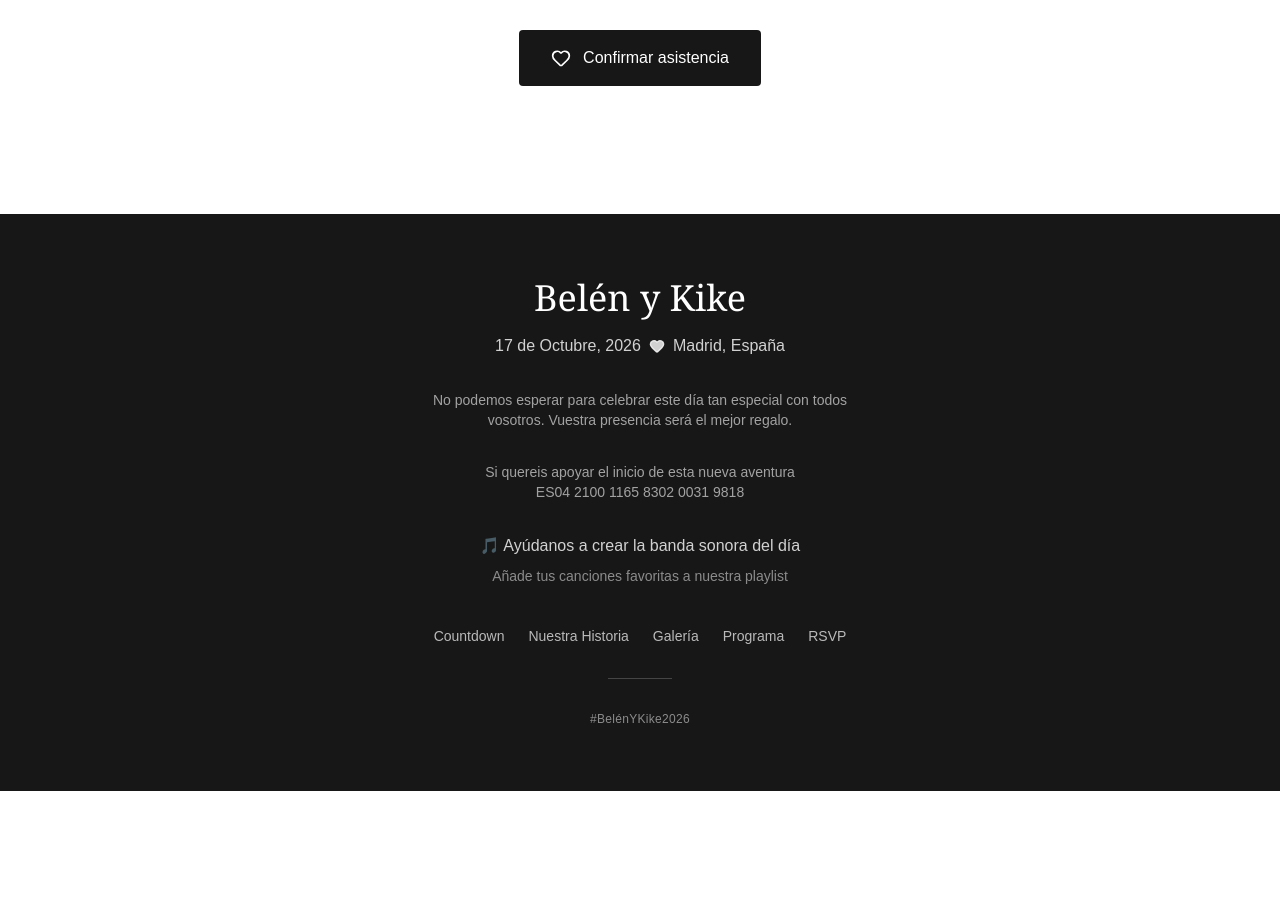
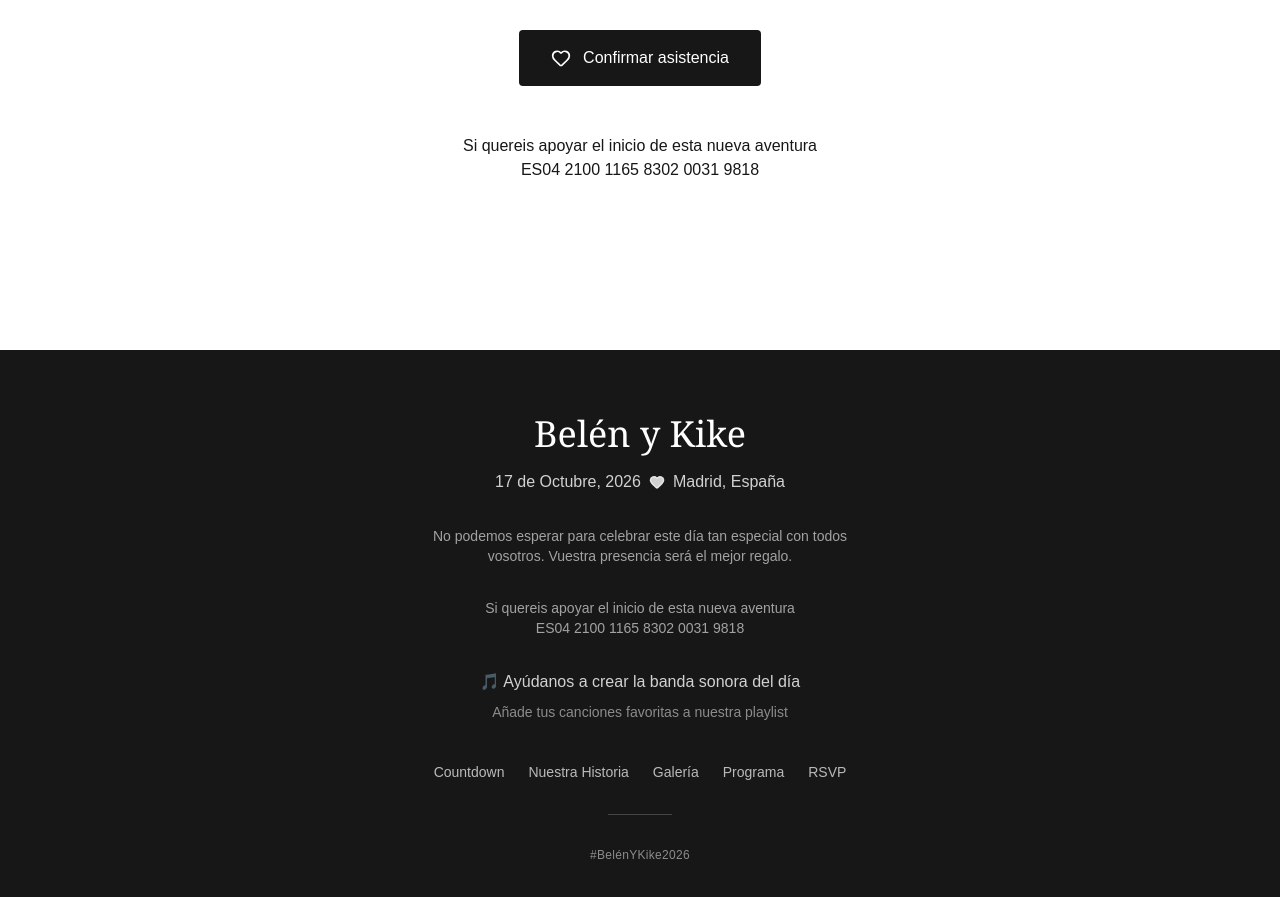
Before and after one commit to HTorres1/WebBoda, a Next.js app: page / in a window 1280 px wide. Shown: the part 6020-6917 px from the top of the page. Before the commit the page ends 6811 px from the top, so only its background shows below. Built offline with nearby package versions, Linux system fonts and the light colour scheme.

Commit message:
add numero de cuenta en RSVP

```diff
--- a/components/wedding/rsvp-section.tsx
+++ b/components/wedding/rsvp-section.tsx
@@ -53,6 +53,20 @@ export function RsvpSection() {
           Confirmar asistencia
         </motion.a>
 
+        <br></br>
+        <br></br>
+        <br></br>
+        <motion.p
+          initial={{ opacity: 0, y: 20 }}
+          whileInView={{ opacity: 1, y: 0 }}
+          viewport={{ once: true }}
+          transition={{ duration: 0.6, delay: 0.2 }}
+          className="text-muted-foreground mb-10 max-w-md mx-auto"
+        >
+          Si quereis apoyar el inicio de esta nueva aventura<br></br>
+            ES04 2100 1165 8302 0031 9818
+        </motion.p>
+
       </div>
     </section>
   );
```
